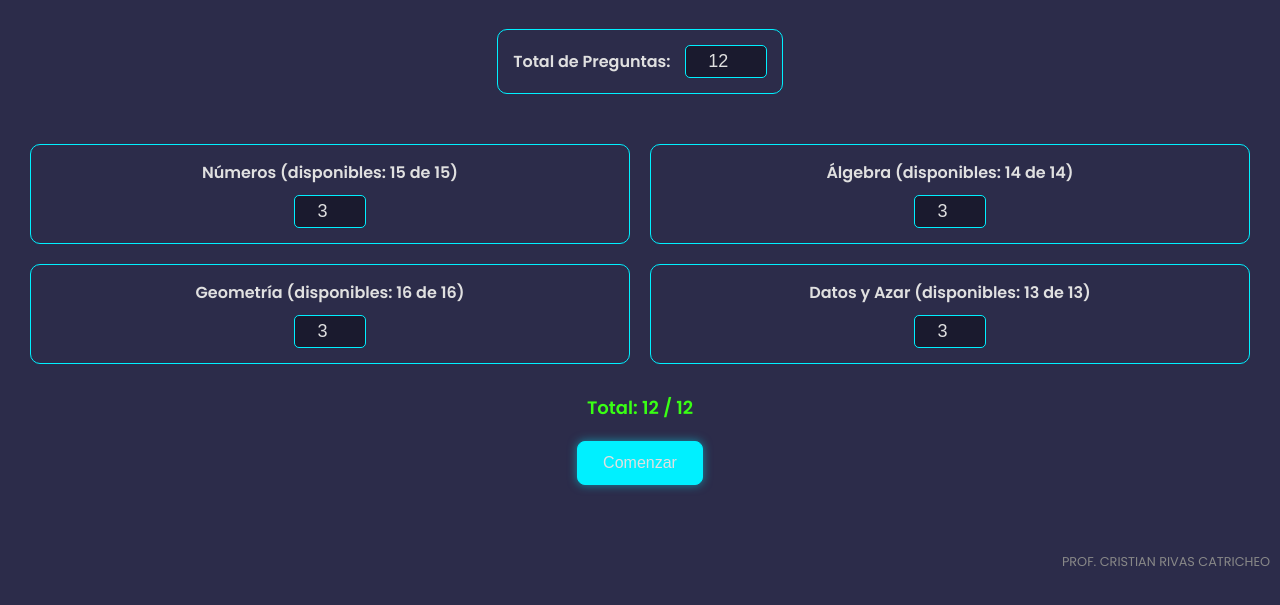
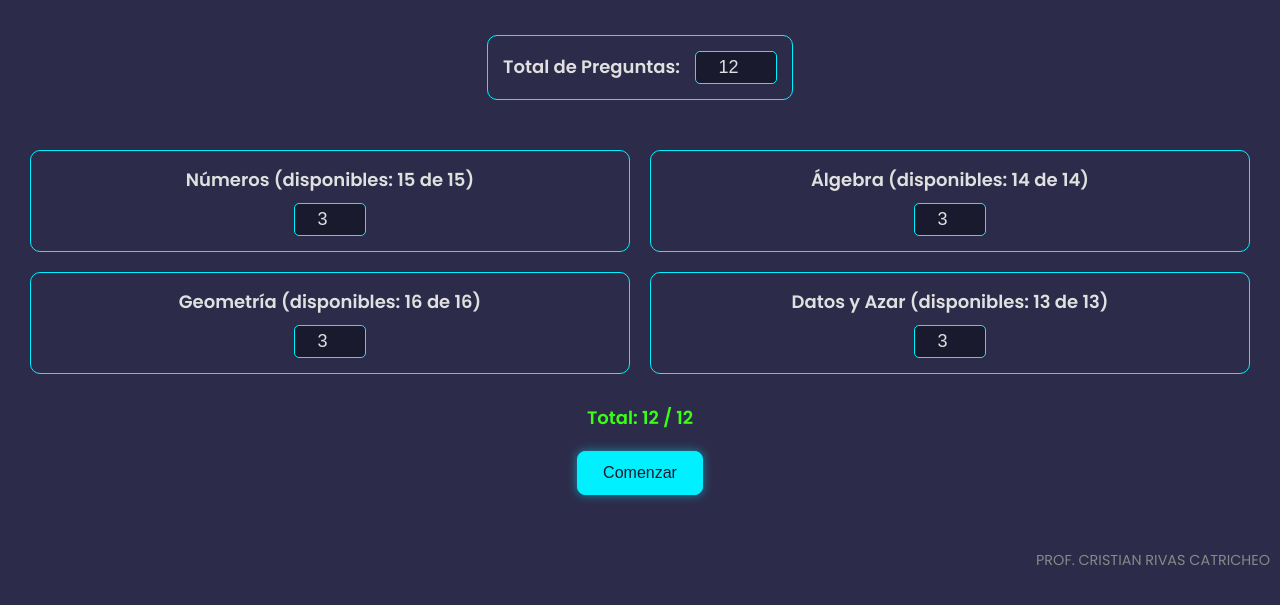
Before and after one commit to cristianrivas-creator/SIMCE_2025, a plain HTML site: page index.html in a window 1280 px wide. Shown: the part 219-824 px from the top of the page. Drawn offline with Linux system fonts and the light colour scheme.

Commit message:
Nuevo cambio en la app

```diff
--- a/style.css
+++ b/style.css
@@ -19,6 +19,7 @@ body {
     height: 100vh;
     margin: 0;
     color: var(--text-light);
+    font-size: 18px;
 }
 
 .container {
@@ -38,7 +39,7 @@ body {
 
 button {
     background-color: var(--accent-primary);
-    color: var(--text-light);
+    color: var(--bg-dark);
     border: 1px solid var(--accent-primary);
     border-radius: 8px;
     padding: 12px 25px;
```
